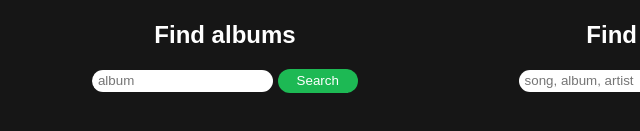
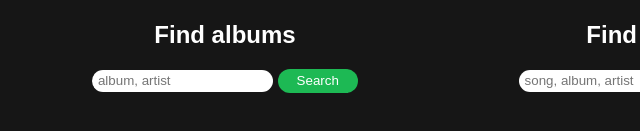
Before and after one commit to mclavin/spotify_AJAX, a plain HTML site: page index.html in a window 1280 px wide. Shown: the part 215-346 px from the top of the page, 415-1055 px from the left. Drawn offline with Linux system fonts and the light colour scheme.

Commit message:
tiny change to album input. let this be the last commit :(

```diff
--- a/index.html
+++ b/index.html
@@ -40,7 +40,7 @@
 
         <section id="getAlbum">
             <h2>Find albums</h2>
-            <input type="text" id="albumName" placeholder=" album">
+            <input type="text" id="albumName" placeholder=" album, artist">
             <button id="albumButton">Search</button>
             <div id="albumList">
 
```
